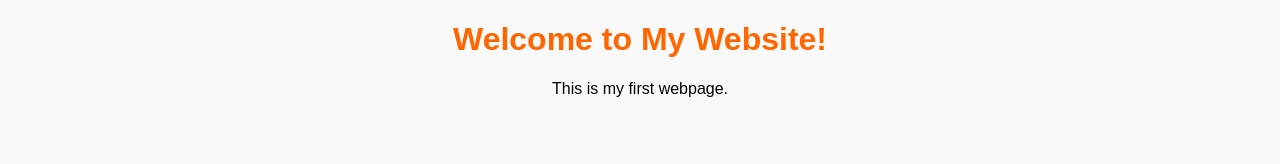
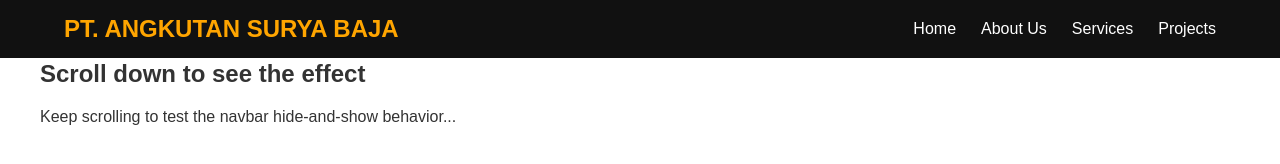
Before and after one commit to williamsgunawan/angkutansuryabaja, a plain HTML site: page index.html in a window 1280 px wide. Shown: the top 164 px of the page. Drawn offline with Linux system fonts and the light colour scheme.

Commit message:
navbar created

```diff
--- a/index.html
+++ b/index.html
@@ -1,24 +1,28 @@
 <!DOCTYPE html>
-<html>
-  <head>
-    <title>My First Website</title>
-    <style>
-      body {
-        font-family: Arial;
-        background-color: #f9f9f9;
-        text-align: center;
-      }
-      h1 {
-        color: #ff6600;
-      }
-    </style>
-  </head>
-  <body>
-    <h1>Welcome to My Website!</h1>
-    <p>This is my first webpage.</p>
+<html lang="en">
+<head>
+  <meta charset="UTF-8" />
+  <meta name="viewport" content="width=device-width, initial-scale=1.0" />
+  <title>Angkutan Surya Baja</title>
+  <link rel="stylesheet" href="style.css">
+</head>
+<body>
+  <nav class="navbar" id="navbar">
+    <a href="#" class="logo">PT. ANGKUTAN SURYA BAJA</a>
+    <ul>
+      <li><a href="#home">Home</a></li>
+      <li><a href="#about">About Us</a></li>
+      <li><a href="#services">Services</a></li>
+      <li><a href="#projects">Projects</a></li>
+      <!-- <li><a href="#contact">Contact</a></li> -->
+    </ul>
+  </nav>
 
-    <script>
-      console.log("Hello from JavaScript!");
-    </script>
-  </body>
+  <div style="height: 2000px; padding: 40px; color: #333;">
+    <h2>Scroll down to see the effect</h2>
+    <p>Keep scrolling to test the navbar hide-and-show behavior...</p>
+  </div>
+
+  <script src="script.js"></script>
+</body>
 </html>
--- /dev/null
+++ b/script.js
@@ -0,0 +1,16 @@
+let lastScrollTop = 0;
+const navbar = document.getElementById("navbar");
+
+window.addEventListener("scroll", () => {
+  const scrollTop = window.pageYOffset || document.documentElement.scrollTop;
+
+  if (scrollTop > lastScrollTop) {
+    // Scrolling down → hide navbar
+    navbar.style.top = "-80px";
+  } else {
+    // Scrolling up → show navbar
+    navbar.style.top = "0";
+  }
+
+  lastScrollTop = scrollTop <= 0 ? 0 : scrollTop; // avoid negative values
+});
--- /dev/null
+++ b/style.css
@@ -0,0 +1,68 @@
+body {
+  margin: 0;
+  font-family: Arial, Helvetica, sans-serif;
+}
+
+/* === Navbar Styles === */
+/* === Navbar Container (Improved) === */
+.navbar {
+  position: fixed;
+  top: 0;
+  left: 0;
+  width: 100%;
+  display: flex;
+  justify-content: space-between;
+  align-items: center;
+  background-color: #111;
+  padding: 15px 5%; /* changed from 40px to % for flexibility */
+  color: white;
+  box-sizing: border-box; /* ensures padding doesn’t overflow width */
+  transition: top 0.4s ease;
+  z-index: 1000;
+}
+
+
+.navbar .logo {
+  font-size: 1.5em;
+  font-weight: bold;
+  color: orange;
+  text-decoration: none;
+}
+
+.navbar ul {
+  list-style: none;
+  margin: 0;
+  padding: 0;
+  display: flex;
+  gap: 25px;
+}
+
+.navbar ul li a {
+  color: white;
+  text-decoration: none;
+  font-size: 1em;
+  transition: color 0.3s ease;
+}
+
+.navbar ul li a:hover {
+  color: orange;
+}
+
+/* === Responsive (for mobile) === */
+@media (max-width: 768px) {
+  .navbar {
+    flex-direction: column;
+    align-items: flex-start;
+  }
+
+  .navbar ul {
+    flex-direction: column;
+    width: 100%;
+  }
+
+  .navbar ul li a {
+    display: block;
+    padding: 10px 0;
+    width: 100%;
+  }
+}
```
